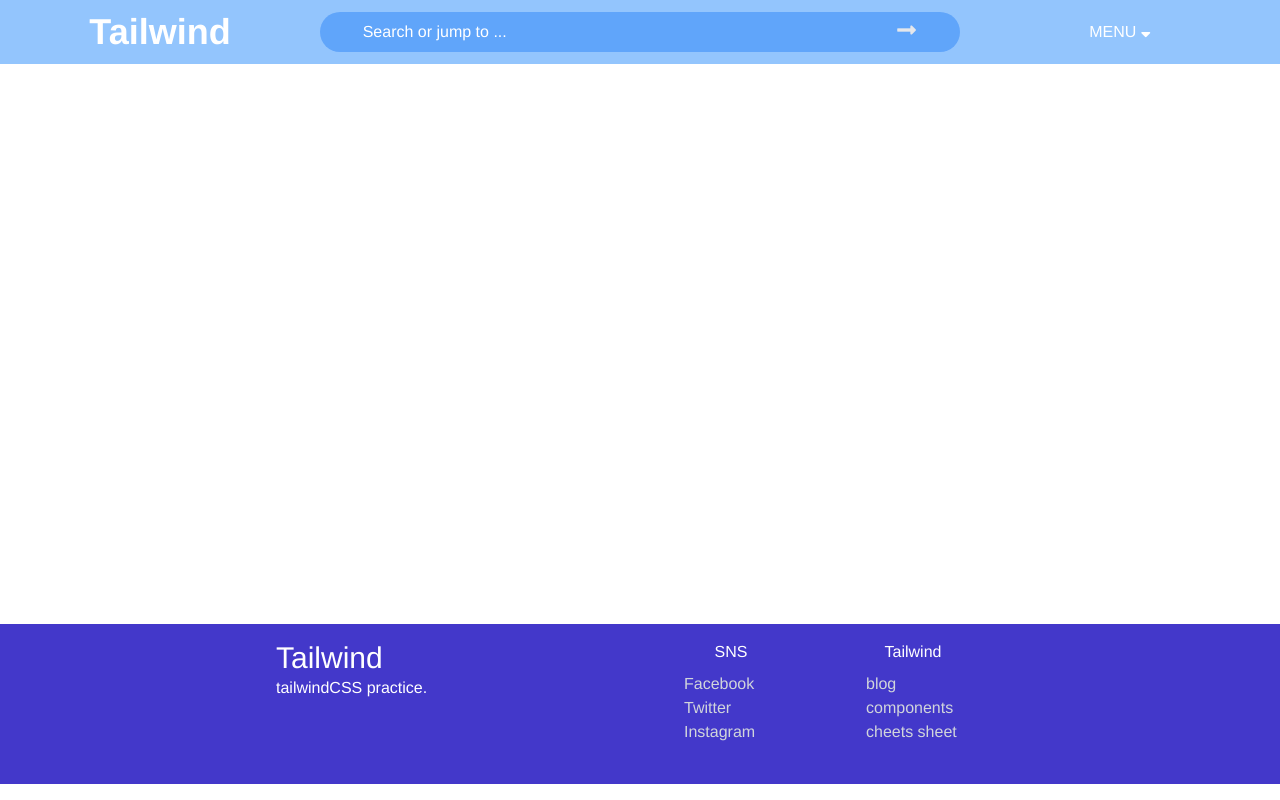
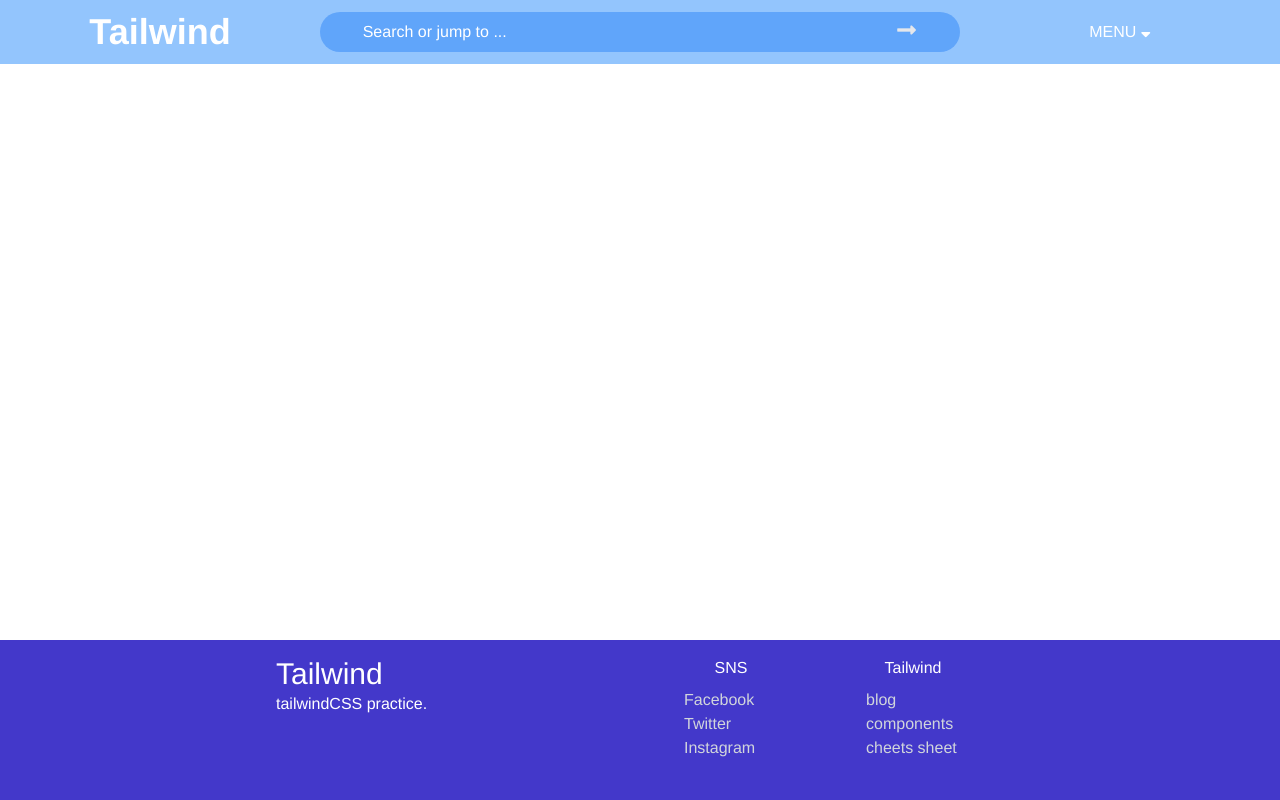
Before and after one commit to k-kudo-hub/tailwind-practice, a Vue app: page / in a window 1280 px wide. Built offline with nearby package versions, Linux system fonts and the light colour scheme.

Commit message:
Fine adjustment of height and width

```diff
--- a/src/components/Content.vue
+++ b/src/components/Content.vue
@@ -13,6 +13,6 @@ export default {
 <!-- Add "scoped" attribute to limit CSS to this component only -->
 <style scoped lang="css">
 .h-content {
-  min-height: calc(100vh - 80px - 160px)
+  min-height: calc(100vh - 64px - 160px)
 }
 </style>
--- a/src/components/PullDown.vue
+++ b/src/components/PullDown.vue
@@ -2,7 +2,7 @@
   <div class="relative flex justify-center items-center px-2 mx-auto">
     <button @click="toggle" class="text-white">MENU <i class="fas fa-sort-down"></i></button>
     <transition enter-active-class="duration-200 ease-out" enter-from-class="opacity-0 scale-95" enter-to-class="opacity-100 scale-100" leave-active-class="duration-100 ease-in" leave-from-class="opacity-100 scale-100" leave-to-class="opacity-0 scale-95">
-      <ul v-if="isOpen" class="absolute top-16 w-64 p-2 border border-gray-200 bg-blue-300 shadow-md rounded-md">
+      <ul v-if="isOpen" class="absolute top-16 w-72 p-2 border border-gray-200 bg-blue-300 shadow-md rounded-md">
         <li v-for="(item, id) in menu" :key="id" class="w-full y-full">
           <a :href="item.link" class="flex duration-75 focus:bg-blue-400 hover:bg-blue-400 hover:text-white p-2 text-white w-full y-full block rounded-md">
             <div class="w-1/5 text-white flex items-center">
```
